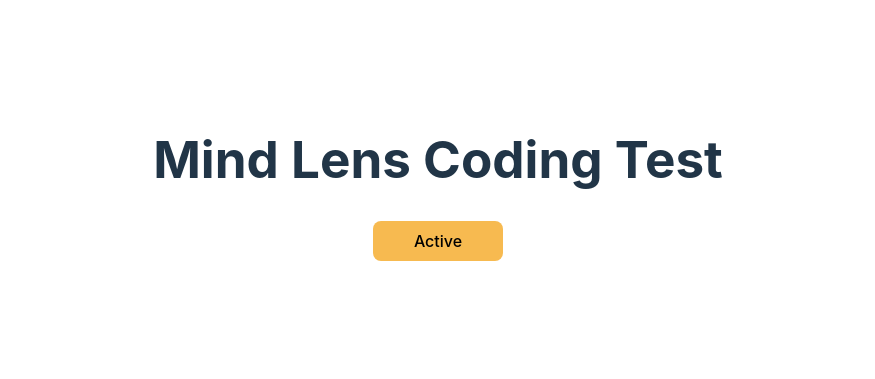
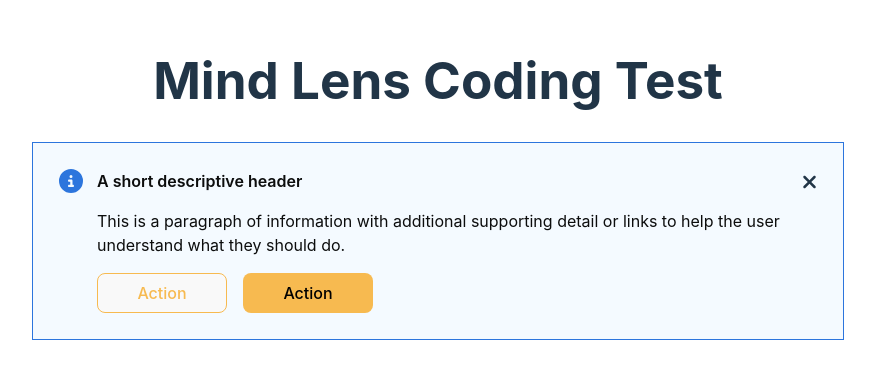
Before and after one commit to paingtk/mind-lens-coding-test, a Vue app: page / in a window 1280 px wide. Shown: the part 221-600 px from the top of the page, without its empty margins (202-1077 px from the left). Built offline with nearby package versions, Linux system fonts and the light colour scheme.

Commit message:
implement alert component

```diff
--- a/src/App.vue
+++ b/src/App.vue
@@ -1,8 +1,8 @@
 <script setup>
-import AppButton from './components/AppButton.vue'
+import AppAlertBox from './components/AppAlertBox.vue'
 </script>
 
 <template>
   <h1>Mind Lens Coding Test</h1>
-  <AppButton></AppButton>
+  <AppAlertBox alert-type="info"></AppAlertBox>
 </template>
--- /dev/null
+++ b/src/components/AppAlertBox.vue
@@ -0,0 +1,97 @@
+<template>
+  <div
+    class="container"
+    :alertType="alertType"
+    :style="[
+      alertType === 'info'
+        ? { backgroundColor: '#f4faff', borderColor: '#2c75dd' }
+        : alertType === 'error'
+        ? { backgroundColor: '#FEF5F5', borderColor: '#CC3123' }
+        : alertType === 'warning'
+        ? { backgroundColor: '#FDF3E1', borderColor: '#C75100' }
+        : { backgroundColor: '#F8FFF2', borderColor: '#008700' },
+    ]"
+  >
+    <font-awesome-icon
+      icon="fa-solid fa-circle-info"
+      :style="[
+        alertType === 'info'
+          ? { color: '#2c75dd' }
+          : alertType === 'error'
+          ? { color: '#CC3123' }
+          : alertType === 'warning'
+          ? { color: '#C75100' }
+          : { color: '#008700' },
+      ]"
+      size="xl"
+    />
+    <div class="text-container">
+      <span class="title-container">
+        <p class="title">A short descriptive header</p>
+        <button class="close-btn">
+          <font-awesome-icon icon="fa-solid fa-xmark" size="lg" />
+        </button>
+      </span>
+      <p class="description">
+        This is a paragraph of information with additional supporting detail or
+        links to help the user understand what they should do.
+      </p>
+      <div class="btn-container">
+        <AppButton class="secondary-btn" button-type="secondary"></AppButton>
+        <AppButton></AppButton>
+      </div>
+    </div>
+  </div>
+</template>
+
+<script setup>
+import AppButton from './AppButton.vue'
+const props = defineProps({
+  alertType: {
+    type: String,
+    default: 'info',
+  },
+})
+</script>
+
+<style scoped>
+/* .fa-circle-info {
+  color: #2c75dd;
+} */
+p {
+  color: #0c0d0d;
+  text-align: left;
+  margin-top: 0;
+}
+p.title {
+  font-weight: 600;
+}
+div.container {
+  display: flex;
+  padding: 26px;
+  border: 1px solid;
+}
+div.text-container {
+  margin-left: 14px;
+  width: 720px;
+}
+span.title-container {
+  display: flex;
+  justify-content: space-between;
+}
+div.btn-container {
+  display: flex;
+}
+.secondary-btn {
+  margin-right: 16px;
+}
+button.close-btn {
+  all: unset;
+  background-color: transparent;
+  cursor: pointer;
+  margin-bottom: 14px;
+}
+button.close-btn:hover {
+  border: none;
+}
+</style>
--- a/src/components/AppButton.vue
+++ b/src/components/AppButton.vue
@@ -1,10 +1,15 @@
 <template>
-  <div>
   <button
     :buttonType="buttonType"
+    class="btn"
     :class="[
       buttonType === 'primary' ? 'primary' : 'secondary',
       { 'icon-only': iconOnly },
+    ]"
+    :style="[
+      buttonType === 'primary'
+        ? { backgroundColor: color }
+        : { borderColor: color, color: color },
     ]"
   >
     <!-- prepend icon -->
@@ -19,7 +24,7 @@
     <span v-if="iconOnly">
       <font-awesome-icon icon="fa-solid fa-arrow-right" size="lg" />
     </span>
-      <span v-else>Active</span>
+    <span v-else>Action</span>
 
     <!-- append icon -->
     <font-awesome-icon
@@ -29,11 +34,14 @@
       size="lg"
     />
   </button>
-  </div>
 </template>
 
 <script setup>
 defineProps({
+  color: {
+    type: String,
+    default: '#f7ba50',
+  },
   buttonType: {
     type: String,
     default: 'primary',
@@ -61,26 +69,15 @@ button {
   height: 40px;
   cursor: pointer;
 }
-button.primary {
-  background-color: #f7ba50;
+button:focus {
+  outline: none;
 }
 button.secondary {
-  border-color: #c75100;
-  color: #c75100;
   background-color: none;
 }
-button.primary:hover {
+button:hover {
   filter: drop-shadow(0px 6px 10px rgba(0, 0, 0, 0.14))
     drop-shadow(0px 1px 18px rgba(0, 0, 0, 0.12));
-  background-color: #f5ab2b;
-  border: none;
-}
-button.secondary:hover {
-  filter: drop-shadow(0px 6px 10px rgba(0, 0, 0, 0.14))
-    drop-shadow(0px 1px 18px rgba(0, 0, 0, 0.12));
-  border-color: #c75100;
-  color: #c75100;
-  background-color: none;
 }
 .prepend {
   margin-right: 4px;
--- a/src/main.js
+++ b/src/main.js
@@ -5,7 +5,9 @@ import App from './App.vue'
 import { library } from '@fortawesome/fontawesome-svg-core'
 import { FontAwesomeIcon } from '@fortawesome/vue-fontawesome'
 import { faArrowRight } from '@fortawesome/free-solid-svg-icons'
+import { faCircleInfo } from '@fortawesome/free-solid-svg-icons'
+import { faXmark } from '@fortawesome/free-solid-svg-icons'
 
-library.add(faArrowRight)
+library.add(faArrowRight, faCircleInfo, faXmark)
 
 createApp(App).component('font-awesome-icon', FontAwesomeIcon).mount('#app')
```
Lines whose indentation alone changed are shown as unchanged.
